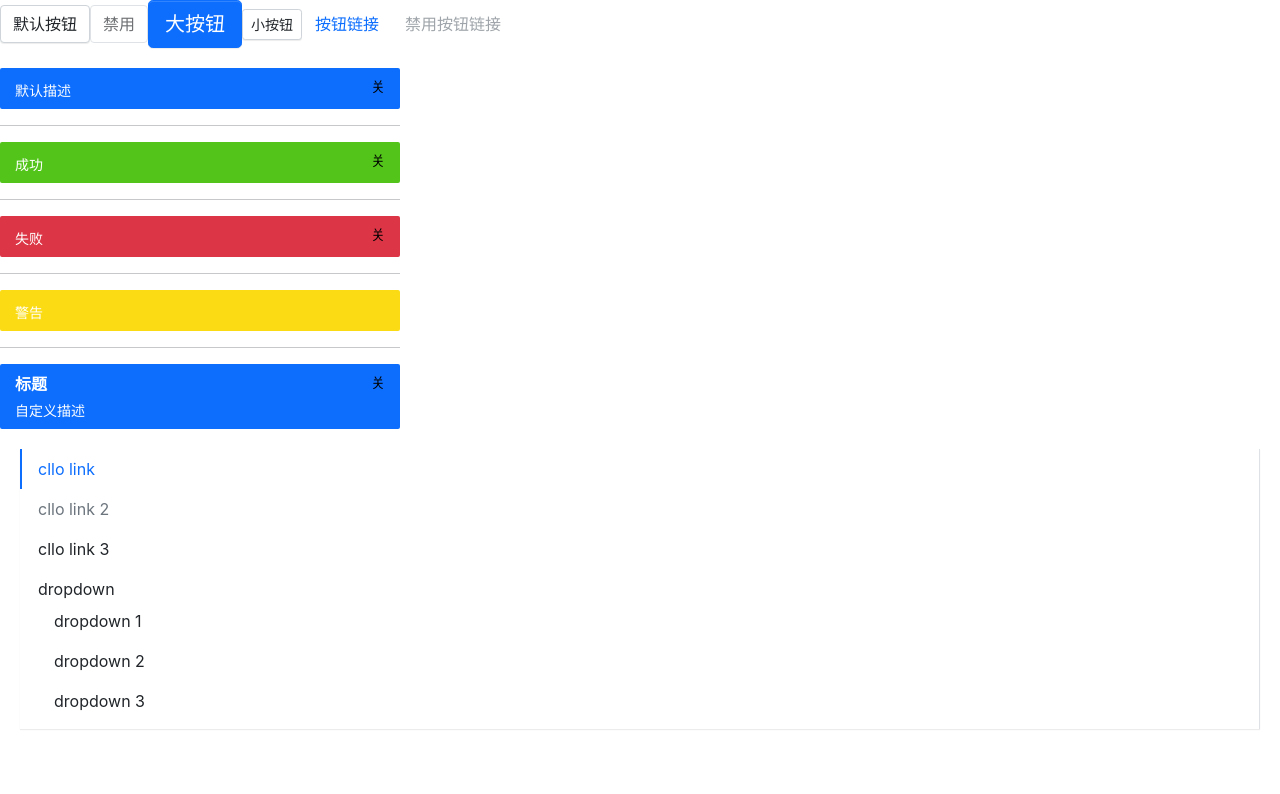
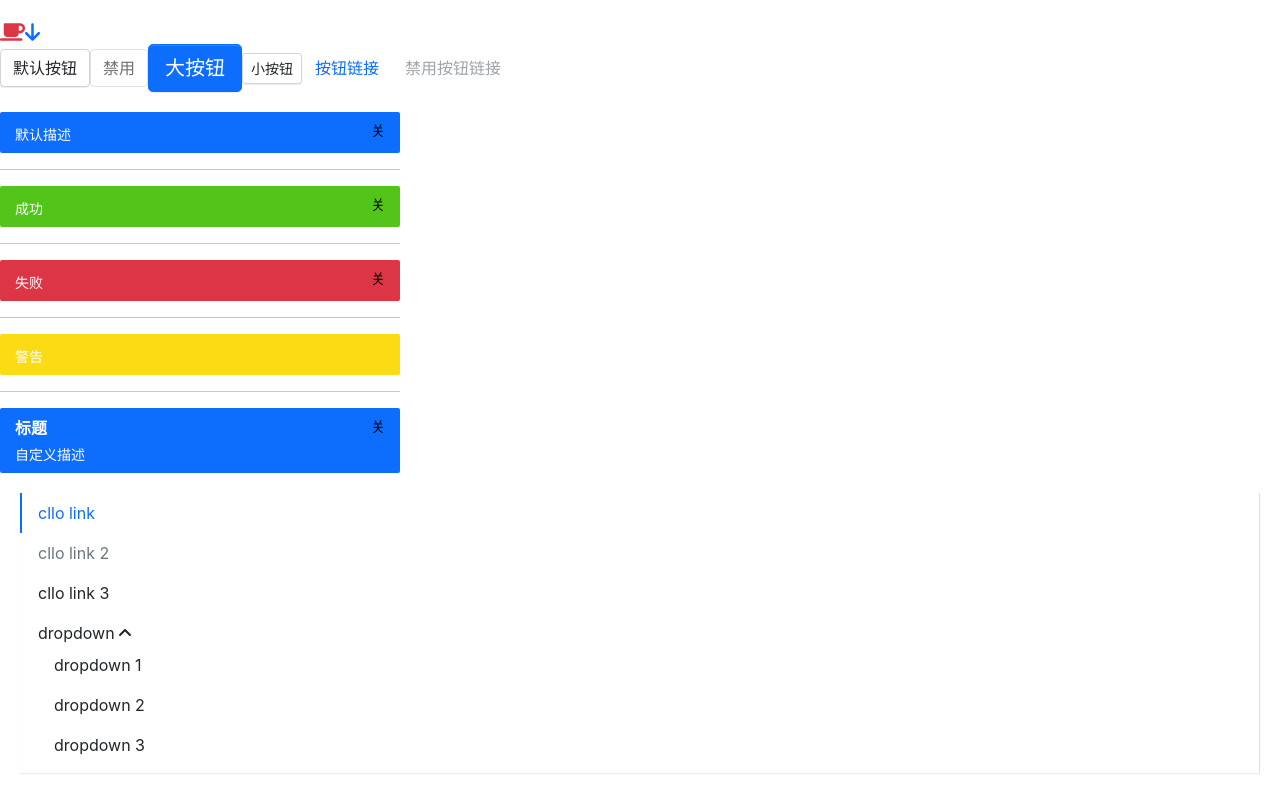
Before and after one commit to qiyuya/qiyu-antd, a React (Create React App) app: page / in a window 1280 px wide. Shown: the top 794 px of the page. Built offline with nearby package versions, Linux system fonts and the light colour scheme.

Commit message:
自定义 Transition 组件

```diff
--- a/src/App.tsx
+++ b/src/App.tsx
@@ -1,14 +1,23 @@
 import React from 'react'
+import { fas } from '@fortawesome/free-solid-svg-icons'
+import { library } from '@fortawesome/fontawesome-svg-core'
 import Button from './components/Button/button'
 import Alert from './components/Alert/alert'
 import Menu from './components/Menu/menu'
 import MenuItem from './components/Menu/menuitem'
 import SubMenu from './components/Menu/subMenu'
-
+import Icon from './components/Icon/icon'
+library.add(fas)
 function App() {
   return (
     <div className="App">
       <header className="App-header">
+        <div style={{ marginTop: 20, width: 400 }}>
+          {/* <FontAwesomeIcon icon={faCoffee} size="6x" /> */}
+          <Icon icon="coffee" theme="danger" size="lg" />
+          <Icon icon="arrow-down" theme="primary" size="lg" />
+        </div>
+
         <Button className="custom">默认按钮</Button>
         <Button disabled>禁用</Button>
         <Button size="lg" btnType="primary">
--- /dev/null
+++ b/src/components/Icon/_style.scss
@@ -0,0 +1,5 @@
+@each $key, $val in $theme-colors {
+  .icon-#{$key} {
+    color: $val;
+  }
+}
--- /dev/null
+++ b/src/components/Icon/icon.tsx
@@ -0,0 +1,30 @@
+import React from 'react'
+import classNames from 'classnames'
+import {
+  FontAwesomeIcon,
+  FontAwesomeIconProps,
+} from '@fortawesome/react-fontawesome'
+
+export type ThemeProps =
+  | 'primary'
+  | 'secondary'
+  | 'success'
+  | 'info'
+  | 'warning'
+  | 'danger'
+  | 'light'
+  | 'dark'
+
+export interface IconProps extends FontAwesomeIconProps {
+  theme?: ThemeProps
+}
+
+const Icon: React.FC<IconProps> = (props) => {
+  const { className, theme, ...restProps } = props
+  const classes = classNames('icon', className, {
+    [`icon-${theme}`]: theme,
+  })
+  return <FontAwesomeIcon className={classes} {...restProps} />
+}
+
+export default Icon
--- a/src/components/Menu/_style.scss
+++ b/src/components/Menu/_style.scss
@@ -65,7 +65,7 @@
   }
 
   .menu-submenu {
-    display: none;
+    // display: none;
     list-style: none;
     padding-left: 0;
     white-space: nowrap;
@@ -83,7 +83,7 @@
     }
   }
   .menu-submenu.menu-opened {
-    display: block;
+    // display: block;
   }
 }
 
--- a/src/components/Menu/subMenu.tsx
+++ b/src/components/Menu/subMenu.tsx
@@ -2,6 +2,8 @@ import React, { useContext, useState, FunctionComponentElement } from 'react'
 import classNames from 'classnames'
 import { MenuContext } from './menu'
 import { MenuItemProps } from './menuitem'
+import Icon from '../Icon/icon'
+import Transition from '../Transition/transition'
 
 export interface SbuMenuProps {
   index?: string
@@ -25,6 +27,8 @@ const SubMenu: React.FC<SbuMenuProps> = ({
   const [menuOpen, setOpen] = useState(isOpend)
   const classes = classNames('menu-item submenu-item', className, {
     'is-active': context.index === index,
+    'is-opened': menuOpen,
+    'is-vertical': context.mode === 'vertical',
   })
   const handleClick = (e: React.MouseEvent) => {
     e.preventDefault()
@@ -61,7 +65,8 @@ const SubMenu: React.FC<SbuMenuProps> = ({
     })
     const childrenComponent = React.Children.map(children, (child, i) => {
       const childElement = child as FunctionComponentElement<MenuItemProps>
-      if (childElement.type.displayName === 'MenuItem') {
+      const { displayName } = childElement.type
+      if (displayName === 'MenuItem') {
         return React.cloneElement(childElement, {
           index: `${index}-${i}`,
         })
@@ -71,12 +76,17 @@ const SubMenu: React.FC<SbuMenuProps> = ({
         )
       }
     })
-    return <ul className={subMenuClasses}>{childrenComponent}</ul>
+    return (
+      <Transition in={menuOpen} timeout={300} animation="zoom-in-top">
+        <ul className={subMenuClasses}>{childrenComponent}</ul>
+      </Transition>
+    )
   }
   return (
     <li key={index} className={classes} {...hoverEvents}>
       <div className="submenu-title" {...clickEvents}>
         {title}
+        <Icon icon="angle-down" className="arrow-icon" />
       </div>
       {renderChildren()}
     </li>
--- /dev/null
+++ b/src/components/Transition/transition.tsx
@@ -0,0 +1,32 @@
+import React from 'react'
+import { CSSTransition } from 'react-transition-group'
+import { CSSTransitionProps } from 'react-transition-group/CSSTransition'
+
+type AnimationName =
+  | 'zoom-in-top'
+  | 'zoom-in-left'
+  | 'zoom-in-right'
+  | 'zoom-in-bottom'
+
+type TransitionProps = CSSTransitionProps & {
+  animation?: AnimationName
+  wrapper?: Boolean
+}
+
+const Transition: React.FC<TransitionProps> = (props) => {
+  const { children, classNames, animation, wrapper, ...restProps } = props
+  return (
+    <CSSTransition
+      classNames={classNames ? classNames : animation}
+      {...restProps}
+    >
+      {children}
+    </CSSTransition>
+  )
+}
+
+Transition.defaultProps = {
+  unmountOnExit: true,
+  appear: true,
+}
+export default Transition
--- /dev/null
+++ b/src/styles/_animation.scss
@@ -0,0 +1,4 @@
+@include zoom-animation('top', scaleY(0), scaleY(1), center top);
+@include zoom-animation('left', scale(.45, .45), scale(1, 1), top left);
+@include zoom-animation('right', scale(.45, .45), scale(1, 1), top right);
+@include zoom-animation('bottom', scaleY(0), scaleY(1), center bottom);
--- a/src/styles/index.scss
+++ b/src/styles/index.scss
@@ -7,6 +7,9 @@
 // ximin
 @import "mixin";
 
+// animation
+@import 'animation';
+
 // button
 @import "../components/Button/style";
 
@@ -15,3 +18,6 @@
 
 // menu
 @import "../components//Menu/style";
+
+// icon
+@import "../components//Icon/style"
```
Also changed, not shown: package.json (+7 -0 lines), 1 other file (tests, documents, lock files or other folders).
